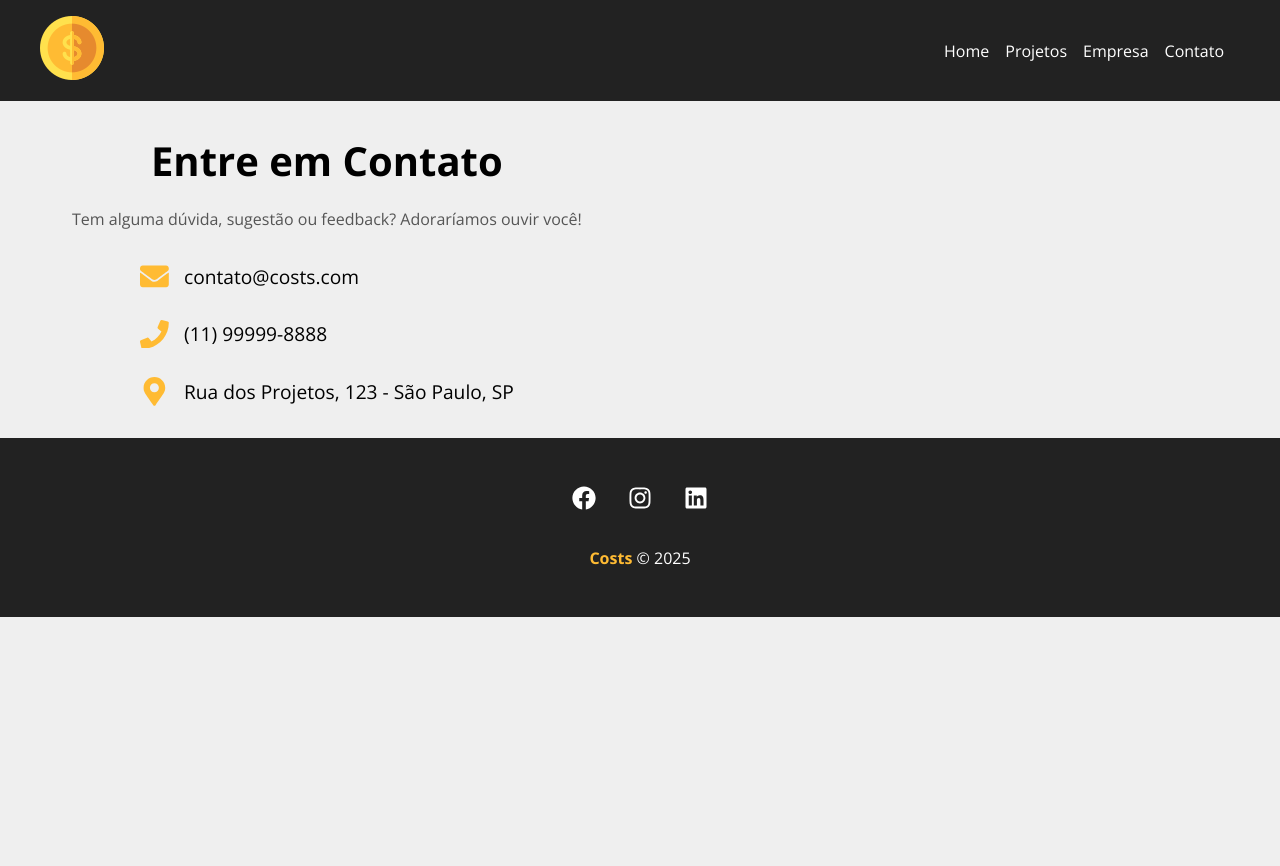
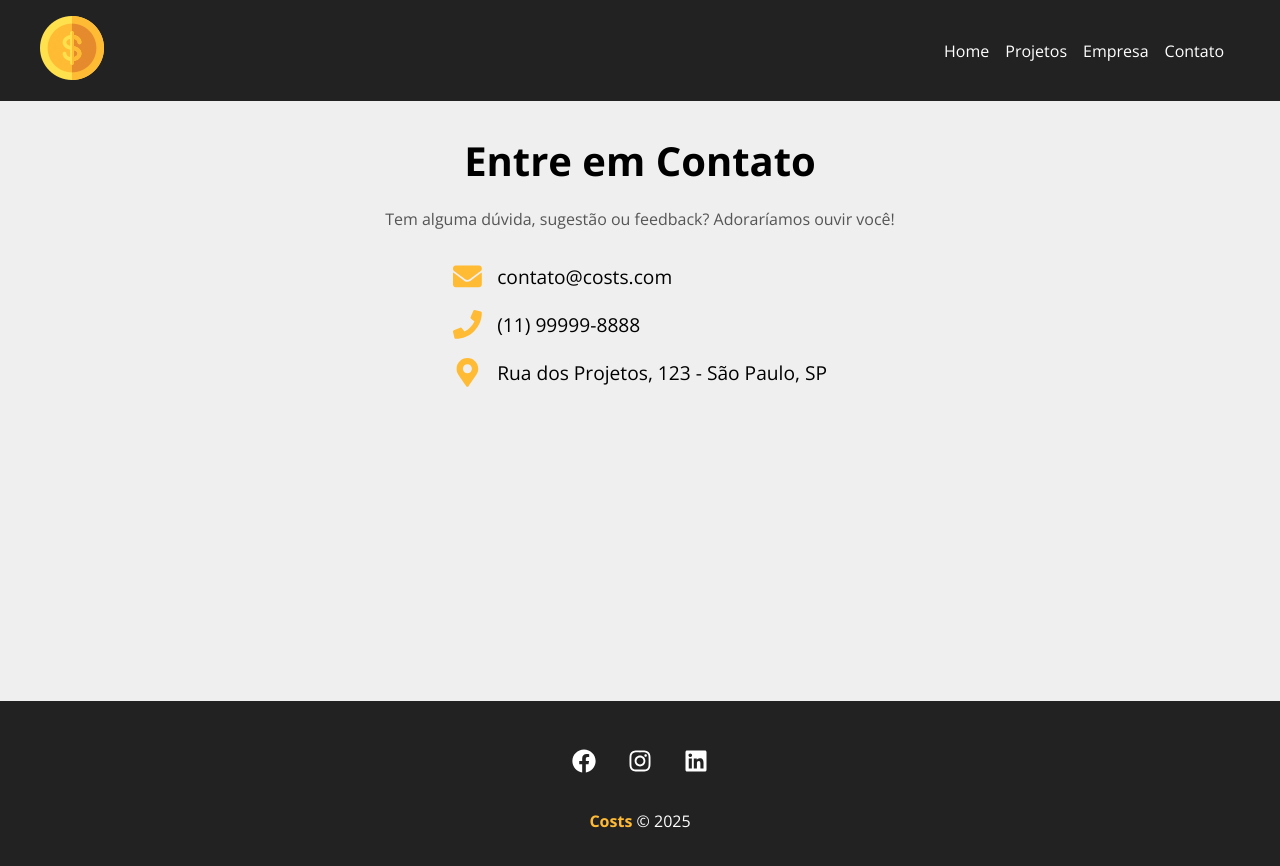
Before and after one commit to keisydev/costs-react, a React (Create React App) app in the folder costs/: page /#/contact in a window 1280 px wide. Shown: the top 866 px of the page. Before the commit the page ends 800 px from the top, so only its background shows below. Built offline with nearby package versions, Linux system fonts and the light colour scheme.

Commit message:
Corrigindo o erros
Corrigindo o erro de centralização das páginas 'Empresa' e 'Contato'.

```diff
--- a/costs/src/App.js
+++ b/costs/src/App.js
@@ -54,7 +54,7 @@ function App() {
   return (
     <Router>
       <Navbar />
-      <Container customClass='min-height center'>
+      <Container customClass='min-height'>
         <Routes>
           {/*O estado e as funções são passados como props para as rotas */}
           <Route path='/' element={<Home />} />
--- a/costs/src/components/layout/Container.module.css
+++ b/costs/src/components/layout/Container.module.css
@@ -18,7 +18,3 @@
     flex-direction: column;
     justify-content: flex-start;
 }
-
-.center {
-  justify-content: center;
-}
--- a/costs/src/components/pages/Company.module.css
+++ b/costs/src/components/pages/Company.module.css
@@ -1,15 +1,15 @@
 .company_container {
-  display: flex;
-  flex-direction: column;
-  align-items: center;
-  justify-content: center;
-  padding: 2em;
-  text-align: center;
+    width: 100%;
+    padding: 2em;
+    display: flex;
+    flex-direction: column;
+    align-items: center; /* Força todos os filhos a se alinharem no centro */
 }
 
 .company_container h1 {
   font-size: 2.5em;
   margin-bottom: 0.5em;
+  text-align: center;
 }
 
 .company_container h1 span {
@@ -24,6 +24,7 @@
   line-height: 1.6;
   margin-bottom: 1.5em;
   color: #555;
+  text-align: center;
 }
 
 .company_container img {
--- a/costs/src/components/pages/Contact.module.css
+++ b/costs/src/components/pages/Contact.module.css
@@ -1,35 +1,35 @@
 .contact_container {
-  display: flex;
-  flex-direction: column;
-  align-items: center;
-  justify-content: center;
-  padding: 2em;
-  text-align: center;
+    width: 100%;
+    padding: 2em;
+    display: flex;
+    flex-direction: column;
+    align-items: center; /* Força todos os filhos a se alinharem no centro */
 }
 
 .contact_container h1 {
   font-size: 2.5em;
   margin-bottom: 0.5em;
+  text-align: center;
 }
 
 .contact_container p {
   margin-bottom: 2em;
   color: #555;
+  text-align: center;
 }
 
 .contact_list {
   list-style: none;
   padding: 0;
-  display: flex;
-  flex-direction: column;
-  gap: 1.5em;
-  font-size: 1.2em;
+  /* Não precisa ser flex, pois o pai já está centralizando */
 }
 
 .contact_list li {
   display: flex;
   align-items: center;
   gap: 0.8em;
+  font-size: 1.2em;
+  margin-bottom: 1em; /* Adicionado um espaçamento melhor */
 }
 
 .contact_list svg {
```
